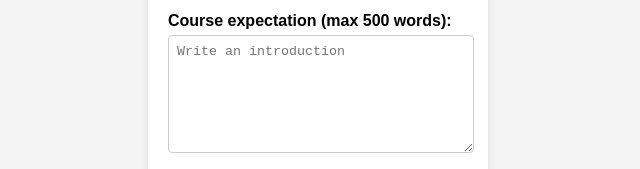
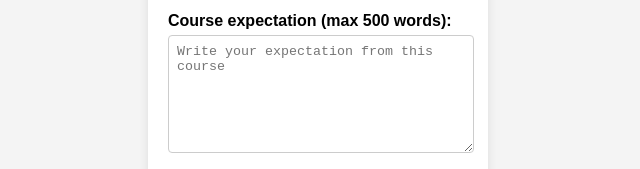
Before and after one commit to COMP115-Bravo/COMP115-Bravo.github.io, a plain HTML site: page index.html in a window 1280 px wide. Shown: the part 437-606 px from the top of the page, without its empty margins (322-962 px from the left). Drawn offline with Linux system fonts and the light colour scheme.

Commit message:
Update index.html

```diff
--- a/index.html
+++ b/index.html
@@ -153,7 +153,7 @@
     </div>
     <div class="form-group">
       <label for="introduction">Course expectation (max 500 words):</label>
-      <textarea id="introduction" rows="6" maxlength="500" placeholder="Write an introduction"></textarea>
+      <textarea id="introduction" rows="6" maxlength="500" placeholder="Write your expectation from this course"></textarea>
     </div>
     <button id="submitButton">Submit</button>
   </div>
```
